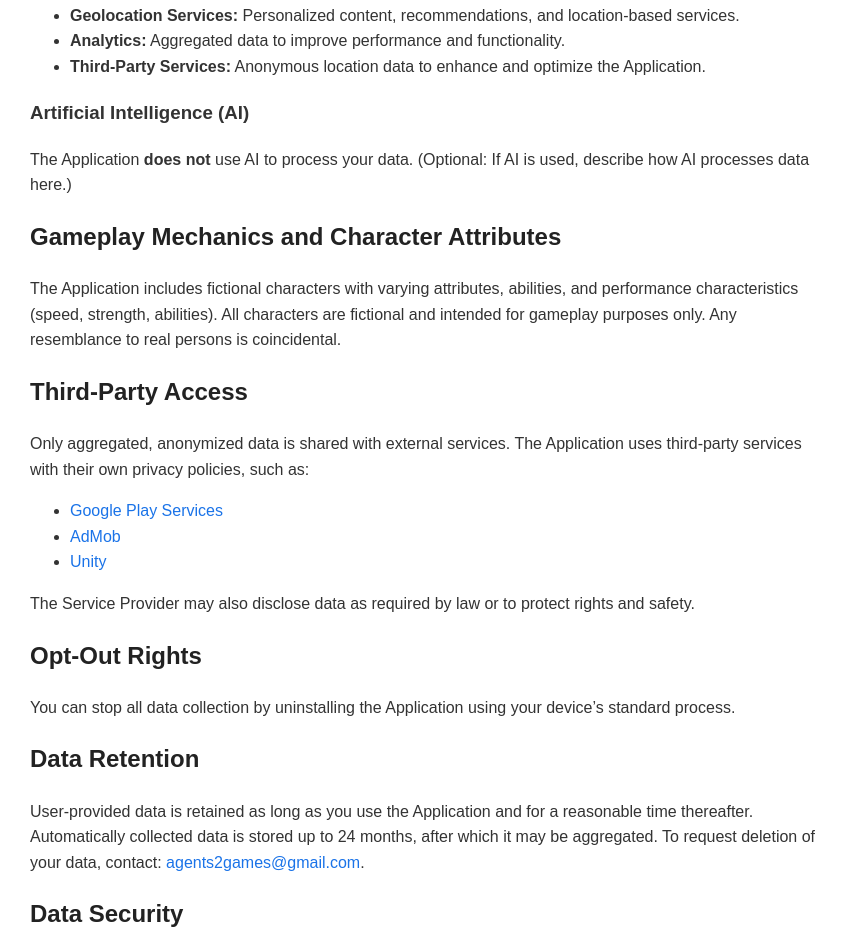
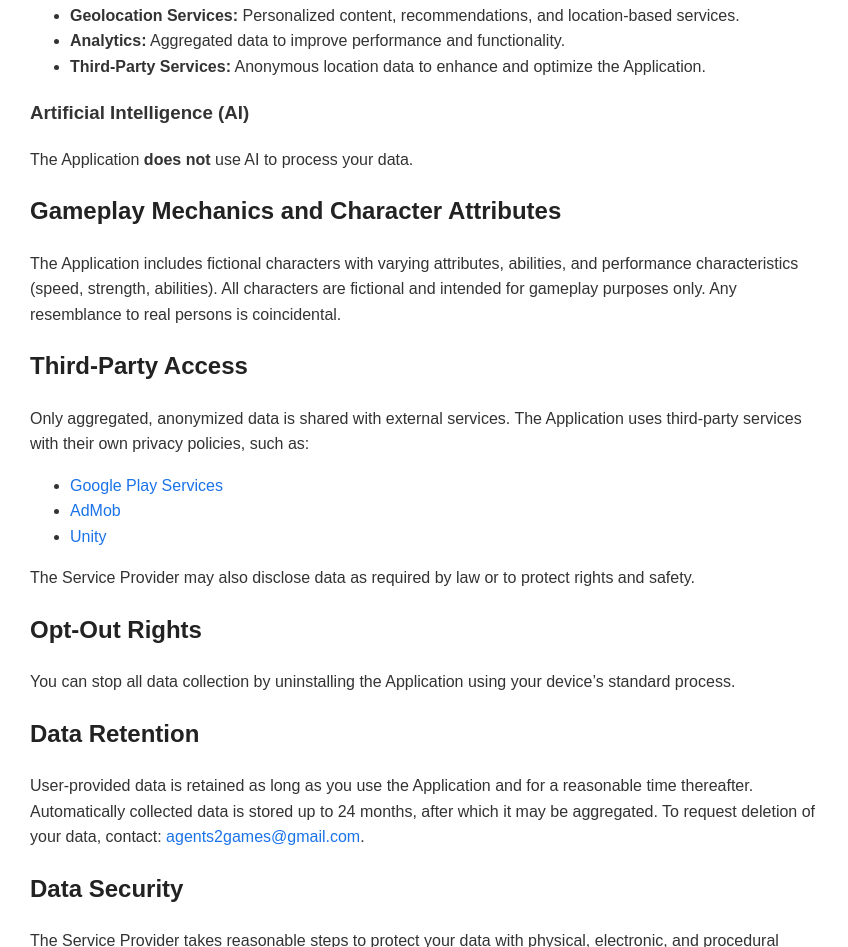
Before and after one commit to agents2games/Goon_beaters-legal, a plain HTML site: page privacy-policy.html in a window 1280 px wide. Shown: the part 785-1732 px from the top of the page, without its empty margins (0-848 px from the left). Drawn offline with Linux system fonts and the light colour scheme.

Commit message:
Update privacy-policy.html

```diff
--- a/privacy-policy.html
+++ b/privacy-policy.html
@@ -61,7 +61,7 @@
     </ul>
 
     <h3>Artificial Intelligence (AI)</h3>
-    <p>The Application <strong>does not</strong> use AI to process your data. (Optional: If AI is used, describe how AI processes data here.)</p>
+    <p>The Application <strong>does not</strong> use AI to process your data.</p>
 
     <h2>Gameplay Mechanics and Character Attributes</h2>
     <p>The Application includes fictional characters with varying attributes, abilities, and performance characteristics (speed, strength, abilities). All characters are fictional and intended for gameplay purposes only. Any resemblance to real persons is coincidental.</p>
```
